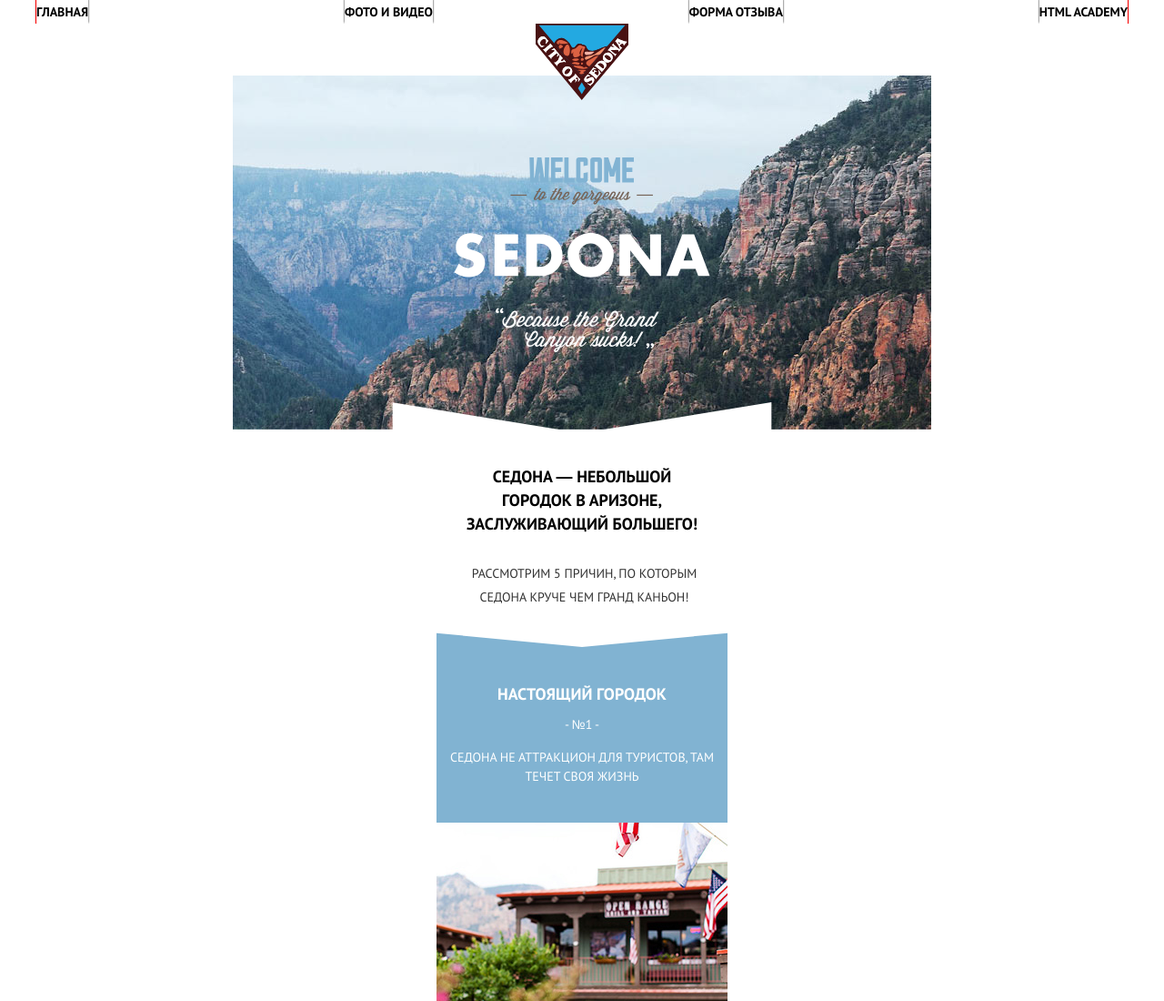
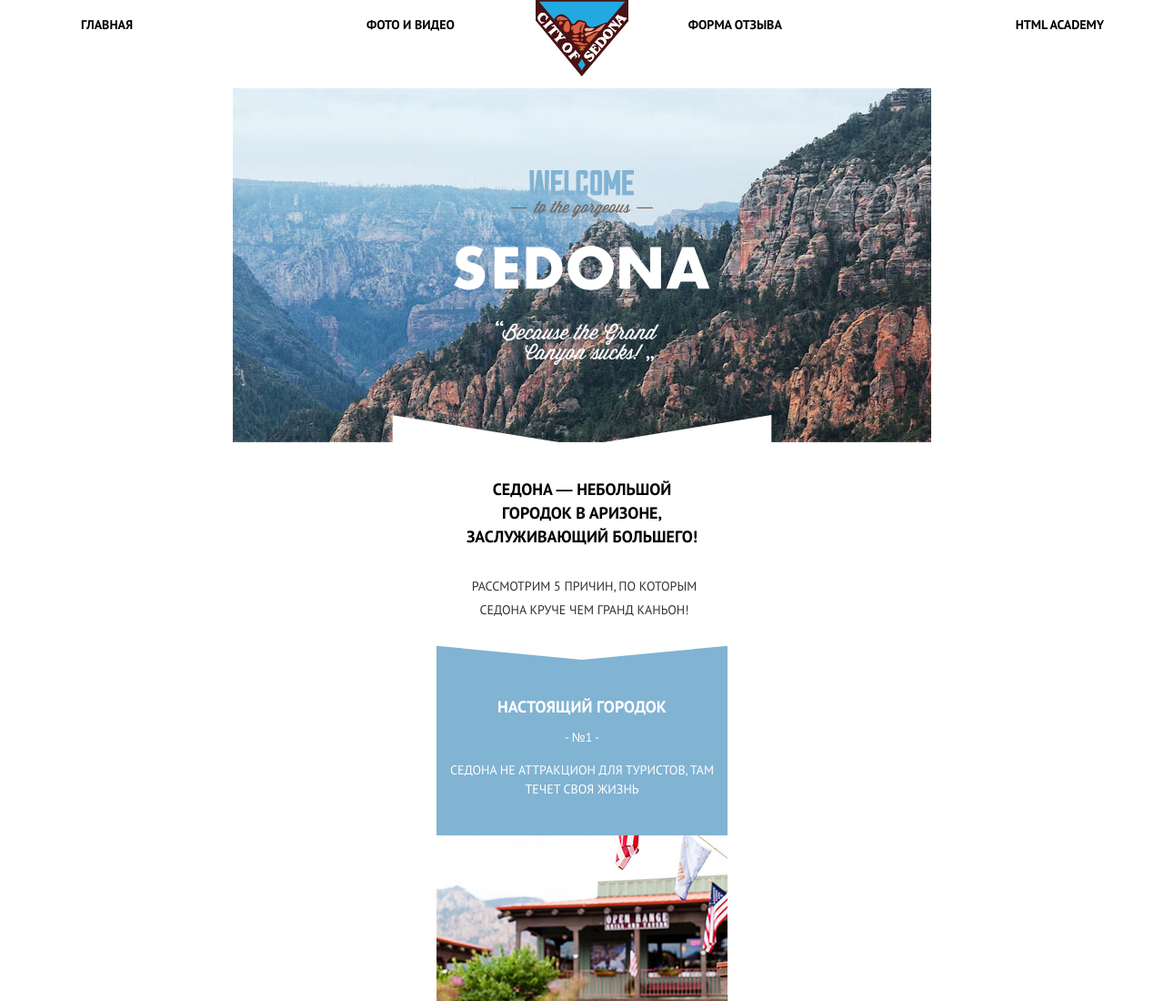
Before and after one commit to eseniaesina/213482-sedona, a plain HTML site: page index.html in a window 1280 px wide. Shown: the top 1100 px of the page at 91% size. Drawn offline with nearby package versions, Linux system fonts and the light colour scheme; files that its build step writes are made by us from their sources; files whose address does not match are found by name.

Commit message:
добавить на гит

```diff
--- a/less/blocks/knowing-form.less
+++ b/less/blocks/knowing-form.less
@@ -8,7 +8,7 @@
 
 .knowing-form__button {
   background-color: #81b3d2;
-  width: 100%;
+  width: 280px;
   border: none;
   color: @fancy-color;
   font-family: inherit;
--- a/less/blocks/logo.less
+++ b/less/blocks/logo.less
@@ -8,3 +8,12 @@
   left: 50%;
   margin-left: -51px;
 }
+
+@media (min-width: 768px) {
+  .logo__image {
+    position: absolute;
+    left: 50%;
+    margin-left: -51px;
+    top: -40px;
+  }
+}
--- a/less/blocks/main-header.less
+++ b/less/blocks/main-header.less
@@ -70,15 +70,19 @@
       url("../img/bg-back-mobile@1x.jpg");
     background-repeat: no-repeat;
     background-position:
-      50% 147px,
+      50% 90px,
       0 bottom,
-      center 57px;
+      center 0;
     background-size:
-    282px 214px,
+    auto 79%,
     100% 34px,
     auto 389px;
-    min-height: 450px;
+    min-height: 519px;
     min-width: 768px;
+  }
+
+  .main-header__logo {
+    min-height: 17px;
   }
 }
 
--- a/less/blocks/main-nav.less
+++ b/less/blocks/main-nav.less
@@ -57,7 +57,6 @@
   .main-nav {
     order: 0;
     width: 768px;
-    outline: 1px solid red;
   }
 
   .main-nav__toggle {
@@ -73,7 +72,6 @@
   .main-nav {
     order: 0;
     width: 1200px;
-    outline: 1px solid red;
   }
 
   .main-nav__toggle {
--- a/less/blocks/site-list.less
+++ b/less/blocks/site-list.less
@@ -37,6 +37,9 @@
     display: flex;
     flex-direction: row;
     justify-content: space-between;
+    padding-left: 49px;
+    padding-right: 26px;
+    padding-top: 14px;
   }
 
   .site-list__item a {
@@ -46,12 +49,14 @@
     line-height: 26px;
     text-align: center;
     color: @dark-color;
-    background-color: #fff;
+    background-color: transparent;
+    box-shadow: none;
   }
 
   .site-list__item a:hover,
   .site-list__item a:focus {
     color: #81b3d2;
+    background-color: transparent;
   }
 
   .site-list__item a:active {
```
